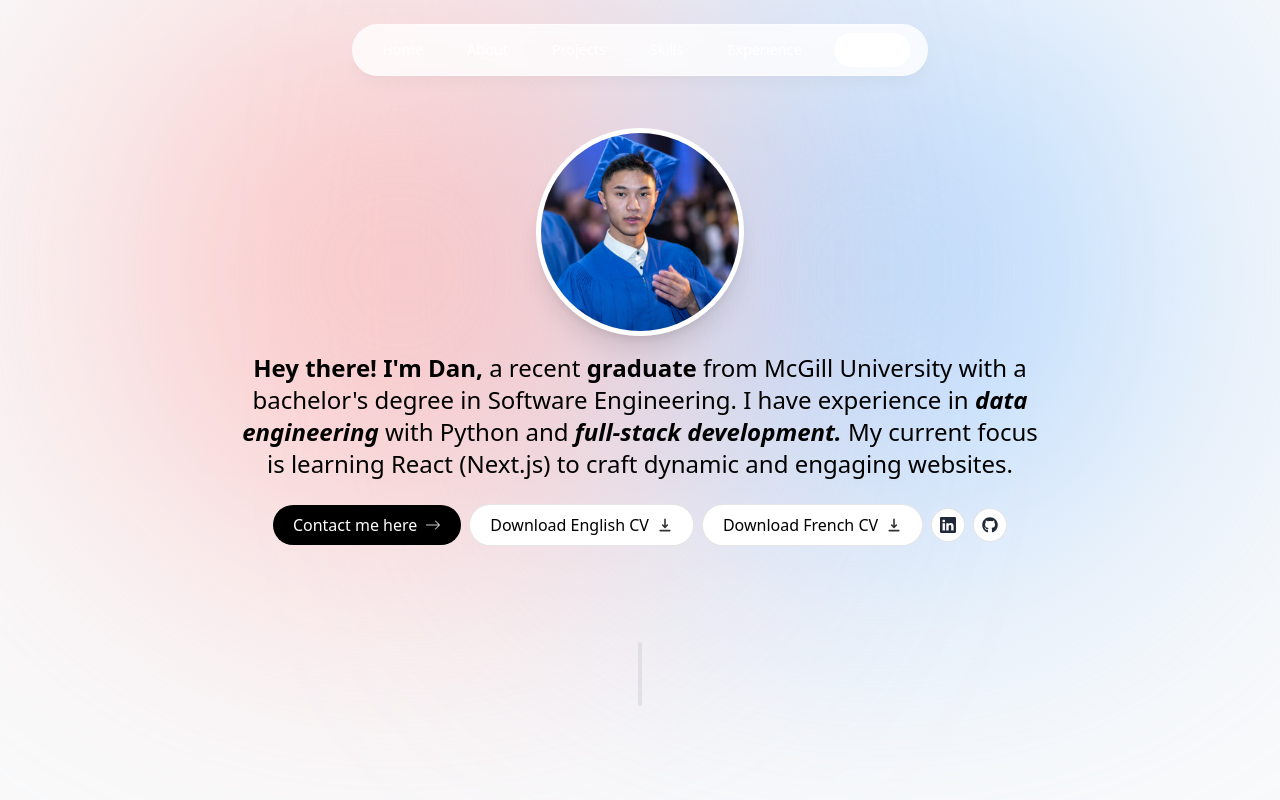
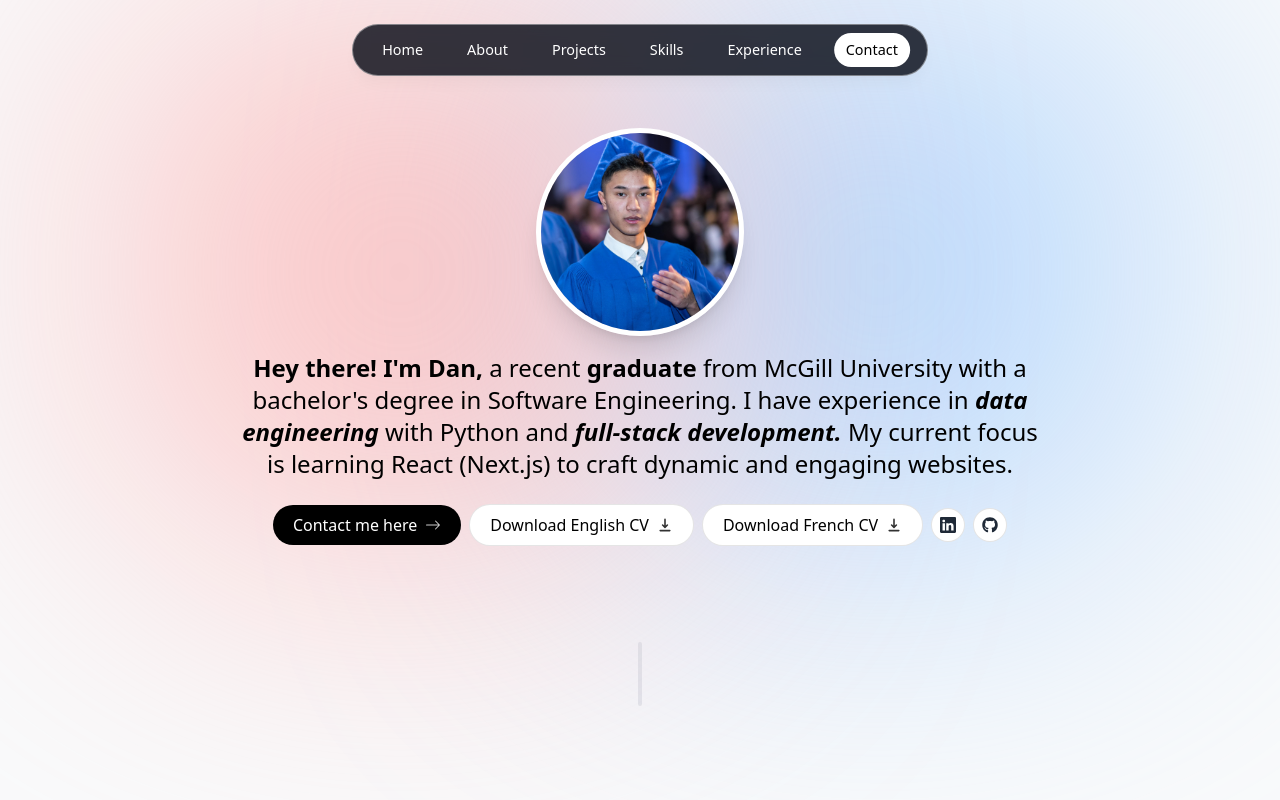
Before and after one commit to Danh4160/my_portfolio, a Next.js app: page / in a window 1280 px wide. Shown: the top 800 px of the page. Built offline with nearby package versions, Linux system fonts and the light colour scheme.

Commit message:
light mode bug fix

```diff
--- a/components/navbar.tsx
+++ b/components/navbar.tsx
@@ -11,7 +11,7 @@ const Header = () => {
   return (
     <header className="z-[999] relative">
         <motion.div
-        className="fixed top-0 left-1/2 h-[4.5rem] w-full rounded-none border border-white border-opacity-40 bg-white bg-opacity-80 shadow-lg shadow-black/[0.03] backdrop-blur-[0.5rem] sm:top-6 sm:h-[3.25rem] sm:w-[36rem] sm:rounded-full dark:bg-gray-950 dark:border-black/40 dark:bg-opacity-75"
+        className="fixed top-0 left-1/2 h-[4.5rem] w-full rounded-none border border-white border-opacity-40 bg-opacity-80 bg-gray-950 border-black/40 shadow-lg shadow-black/[0.03] backdrop-blur-[0.5rem] sm:top-6 sm:h-[3.25rem] sm:w-[36rem] sm:rounded-full"
             initial={{ y: -100, x: "-50%", opacity: 0 }}
             animate={{ y: 0, x: "-50%", opacity: 1}}
             >
@@ -31,8 +31,8 @@ const Header = () => {
                   setActiveSection(link.name)}
                 }
                 className=
-                  {activeSection === link.name ? "flex w-full items-center justify-center px-3 py-3 hover:text-gray-950 transition dark:text-black dark:hover:text-gray-400" :
-                    "flex w-full items-center justify-center px-3 py-3 hover:text-gray-950 transition dark:text-white dark:hover:text-gray-300"}
+                  {activeSection === link.name ? "flex w-full items-center justify-center px-3 py-3 transition text-black hover:text-gray-400" :
+                    "flex w-full items-center justify-center px-3 py-3 hover:text-gray-400 transition text-gray-250"}
                 href={link.hash}
               >
                 {activeSection === link.name && (
```
